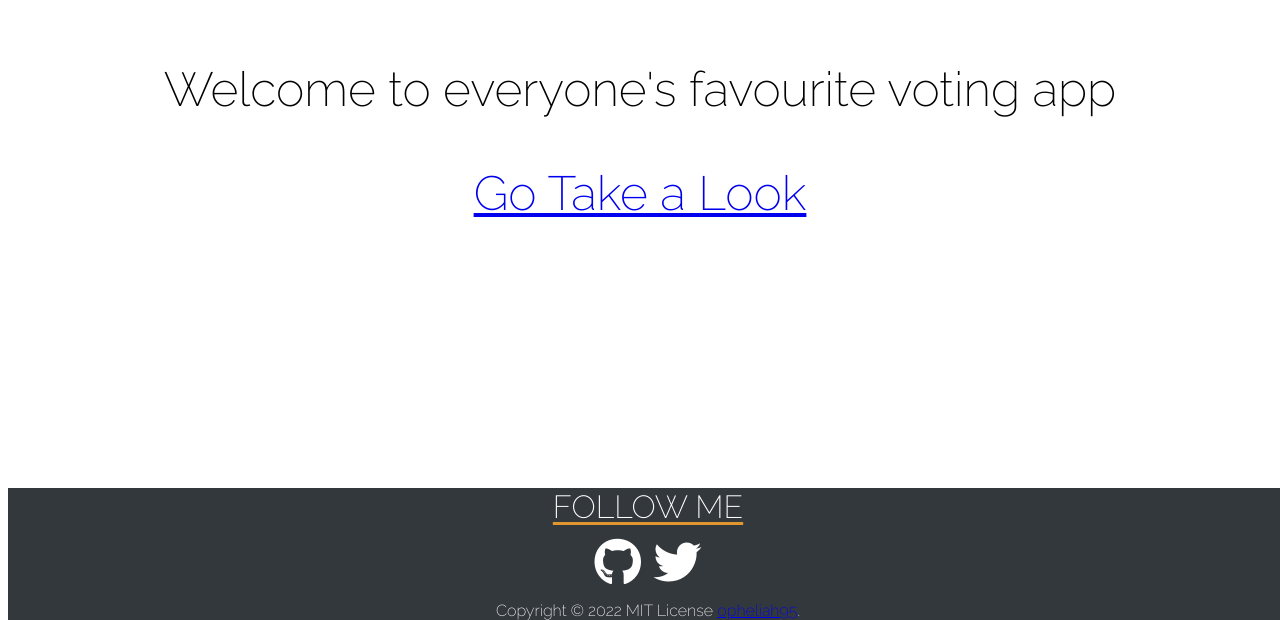
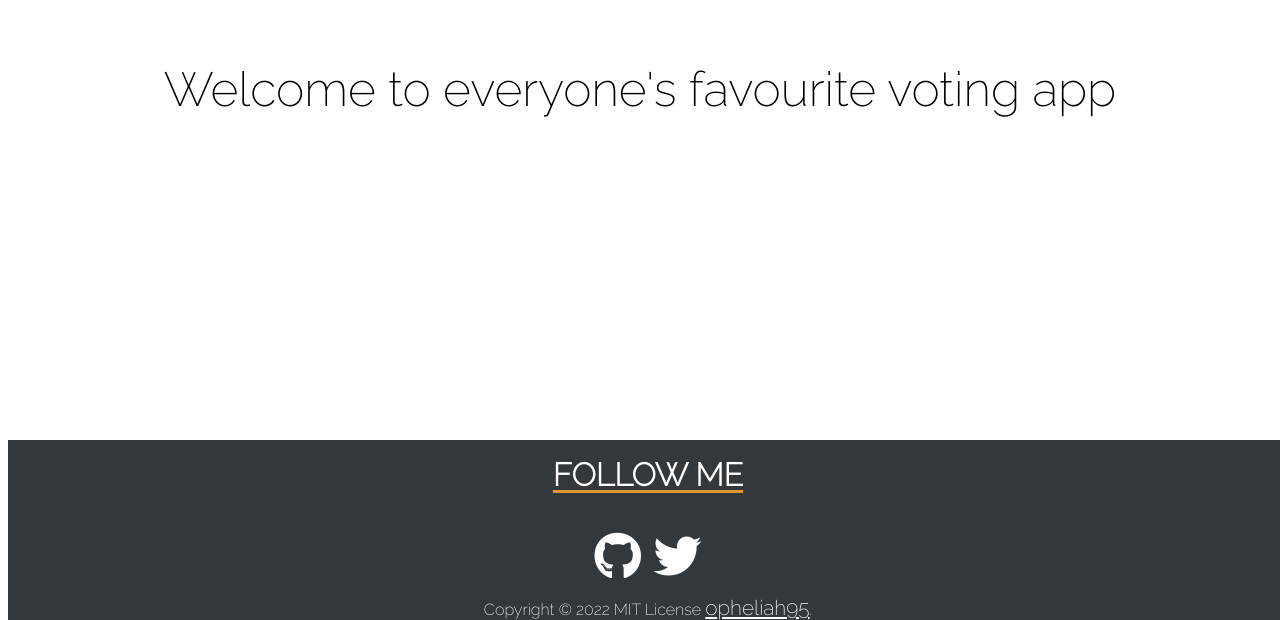
Before and after one commit to opheliah95/hello-django, a Django app: page / in a window 1280 px wide. Shown: the part 180-800 px from the top of the page. Run offline with Django 4.2, Linux system fonts and the light colour scheme; some libraries are stand-ins or nearby versions.

Commit message:
footer: updated look of footer

```diff
--- a/mysite/mysite/templates/home/index.html
+++ b/mysite/mysite/templates/home/index.html
@@ -38,11 +38,11 @@
             Follow Me
         </div>
         <div class="sm-icons text-white fnt-big">
-            <i class="fa-brands fa-github github"></i>
-            <i class="fa-brands fa-twitter twitter"></i>
+            <a href="https://github.com/opheliah95"><i class="fa-brands fa-github github"></i></a>
+            <a href="#"><i class="fa-brands fa-twitter twitter"></i></a>
         </div>
         <div class="sm-copyright text-white fnt-small">
-            Copyright © 2022 MIT License <a href="https://github.com/opheliah95">opheliah95</a>.
+            Copyright © 2022 MIT License <a href="https://github.com/opheliah95" class="fnt-medium-1 author">opheliah95</a>.
         </div>
     </div>
    </footer>
--- a/mysite/static/home/styles.css
+++ b/mysite/static/home/styles.css
@@ -5,9 +5,16 @@
     bottom: 0;
     text-align: center;
 }
+
 .sm-icons {
     text-align: center;
     padding:10px;
+}
+
+.sm-contact {
+    margin-top: 0.5em;
+    margin-bottom: 0.8em;
+    font-weight: bold;
 }
 
 .github:hover,
@@ -46,7 +53,29 @@
     font-size: 2em;
 }
 
+.fnt-medium-1{
+    font-family: 'Raleway', sans-serif;
+    font-size: 1.3em;
+}
+
 .fnt-big{
     font-family: 'Raleway', sans-serif;
     font-size: 3em;
 }
+
+a {
+    color: #ffffff;
+}
+
+a .author {
+    color: #acacac;
+    line-height: 40px;
+    font-size: 16px;
+    transition: all 0.2s;
+    text-underline-offset: 4px;
+    text-decoration-thickness: 2px;
+  }
+
+a:hover {
+    color: #E0952E;
+}
```
